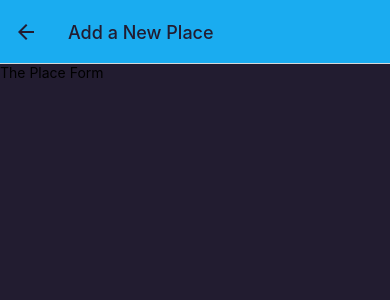
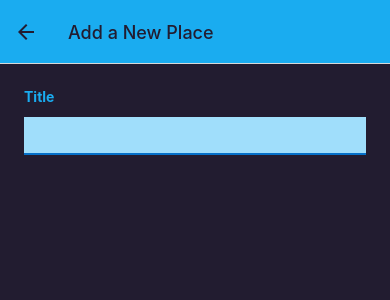
Before and after one commit to MTolouie/FavoritePlaces, a React Native app: screen /AddPlace in a window 390 px wide. Shown: the top 300 px of the page. Built offline with nearby package versions, Linux system fonts and the light colour scheme.

Commit message:
added style and elements to the placeForm component

```diff
--- a/components/places/PlaceForm.js
+++ b/components/places/PlaceForm.js
@@ -1,11 +1,46 @@
-import { Text, View } from 'react-native';
+import { Text, View,StyleSheet,ScrollView,TextInput } from "react-native";
+import { useState } from "react";
+import { Colors } from "../../constants/colors";
+function PlaceForm() {
+  const [enteredTitle, setEnteredTitle] = useState("");
 
-function PlaceForm() {
+  const changeTitleHandler = (enteredText)=>{
+    setEnteredTitle(enteredText);
+  }
+
   return (
-    <View>
-      <Text>The Place Form</Text>
-    </View>
+    <ScrollView style={styles.form}>
+      <View>
+        <Text style={styles.label}>Title</Text>
+        <TextInput
+          style={styles.input}
+          onChangeText={changeTitleHandler}
+          value={enteredTitle}
+        />
+      </View>
+    </ScrollView>
   );
 }
 
 export default PlaceForm;
+
+const styles = StyleSheet.create({
+  form: {
+    flex: 1,
+    padding: 24,
+  },
+  label: {
+    fontWeight: 'bold',
+    marginBottom: 4,
+    color: Colors.primary500,
+  },
+  input: {
+    marginVertical: 8,
+    paddingHorizontal: 4,
+    paddingVertical: 8,
+    fontSize: 16,
+    borderBottomColor: Colors.primary700,
+    borderBottomWidth: 2,
+    backgroundColor: Colors.primary100,
+  },
+});
```
